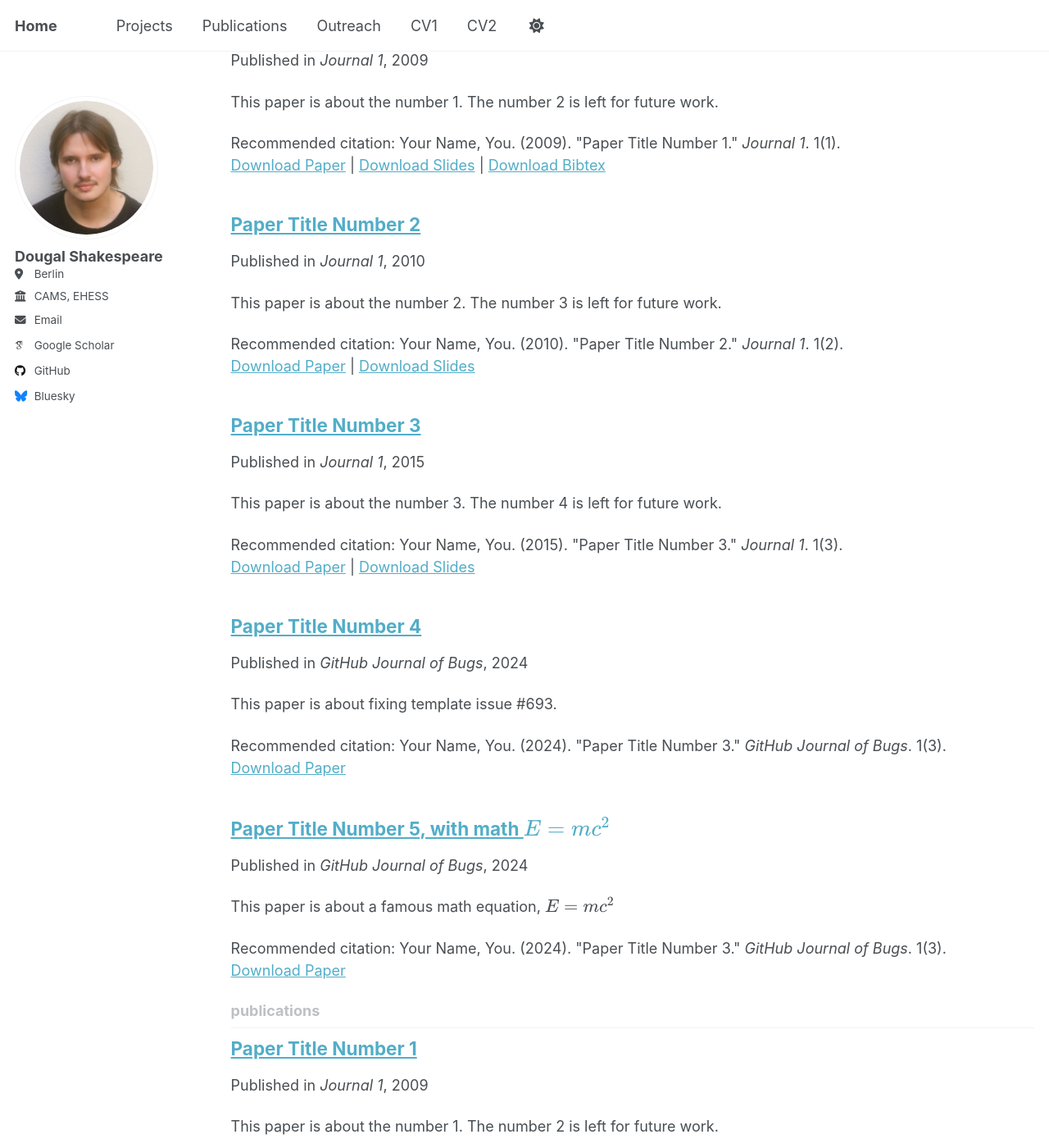
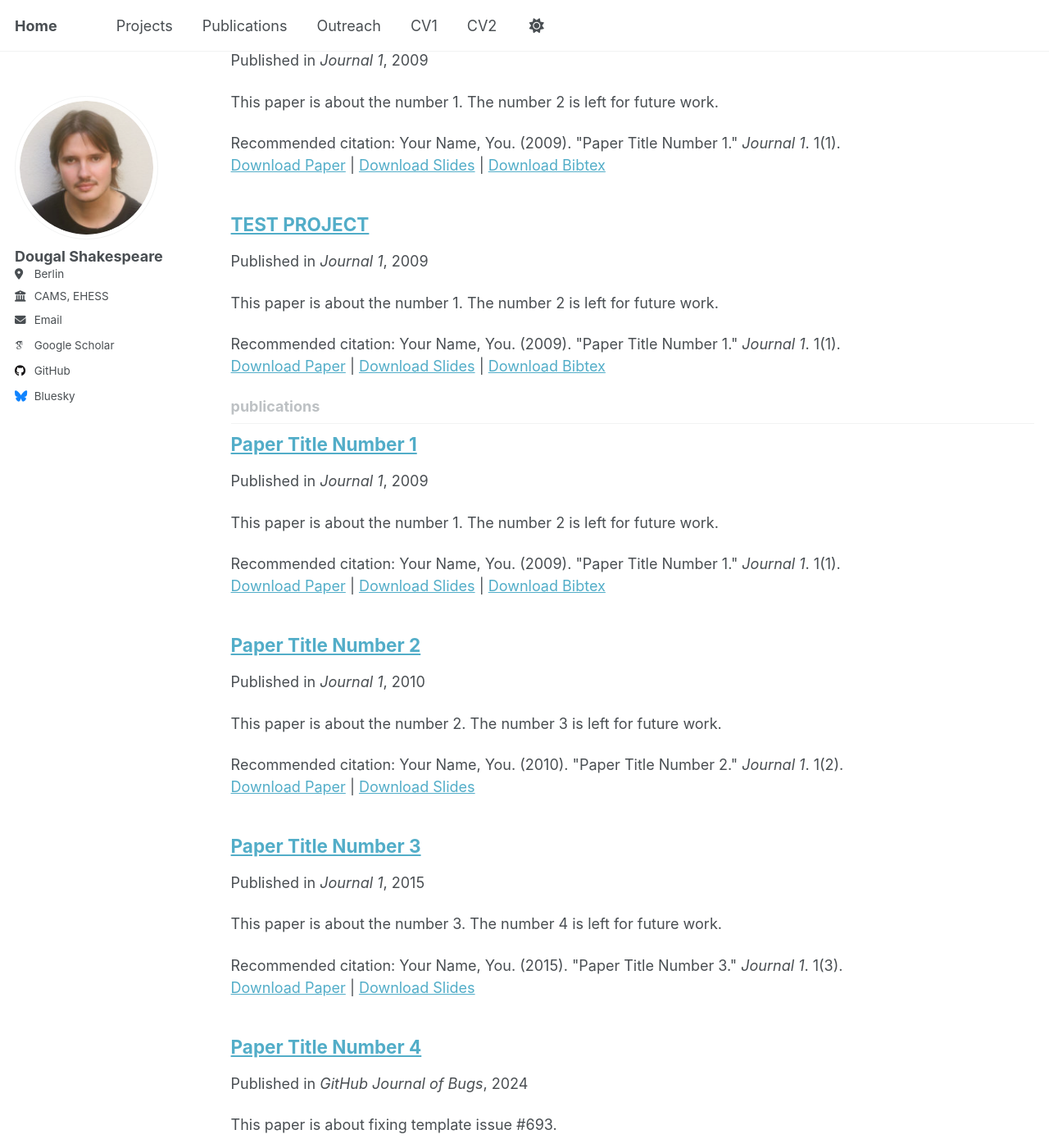
Before and after one commit to deshiiii/deshiiii.github.io, a Jekyll site: the page built from _pages/collection-archive.html, in a window 1280 px wide and 1400 px high, scrolled down 1138 px. Shown: the whole window at 82% size. Built offline with Jekyll 4.4.1, drawn with Linux system fonts in a browser that asks for light colours; some web fonts are replaced; a script that is not in the unit is left out.

Commit message:
reworked md

```diff
--- a/_projects/2010-10-01-paper-title-number-2.md
+++ b/_projects/2010-10-01-paper-title-number-2.md
@@ -1,14 +1,14 @@
 ---
-title: "Paper Title Number 2"
-collection: publications
+title: "TEST PROJECT"
+collection: projects
 category: manuscripts
-permalink: /publication/2010-10-01-paper-title-number-2
-excerpt: 'This paper is about the number 2. The number 3 is left for future work.'
-date: 2010-10-01
+permalink: /projects/2010-10-01-paper-title-number-2
+excerpt: 'This paper is about the number 1. The number 2 is left for future work.'
+date: 2009-10-01
 venue: 'Journal 1'
-slidesurl: 'https://academicpages.github.io/files/slides2.pdf'
-paperurl: 'https://academicpages.github.io/files/paper2.pdf'
-citation: 'Your Name, You. (2010). &quot;Paper Title Number 2.&quot; <i>Journal 1</i>. 1(2).'
+slidesurl: 'https://academicpages.github.io/files/slides1.pdf'
+paperurl: 'https://academicpages.github.io/files/paper1.pdf'
+bibtexurl: 'https://academicpages.github.io/files/bibtex1.bib'
+citation: 'Your Name, You. (2009). &quot;Paper Title Number 1.&quot; <i>Journal 1</i>. 1(1).'
 ---
-
 The contents above will be part of a list of publications, if the user clicks the link for the publication than the contents of section will be rendered as a full page, allowing you to provide more information about the paper for the reader. When publications are displayed as a single page, the contents of the above "citation" field will automatically be included below this section in a smaller font.
--- a/_projects/2015-10-01-paper-title-number-3.md
+++ /dev/null
@@ -1,14 +0,0 @@
----
-title: "Paper Title Number 3"
-collection: publications
-category: manuscripts
-permalink: /publication/2015-10-01-paper-title-number-3
-excerpt: 'This paper is about the number 3. The number 4 is left for future work.'
-date: 2015-10-01
-venue: 'Journal 1'
-slidesurl: 'https://academicpages.github.io/files/slides3.pdf'
-paperurl: 'https://academicpages.github.io/files/paper3.pdf'
-citation: 'Your Name, You. (2015). &quot;Paper Title Number 3.&quot; <i>Journal 1</i>. 1(3).'
----
-
-The contents above will be part of a list of publications, if the user clicks the link for the publication than the contents of section will be rendered as a full page, allowing you to provide more information about the paper for the reader. When publications are displayed as a single page, the contents of the above "citation" field will automatically be included below this section in a smaller font.
--- a/_projects/2025-06-08-paper-title-number-5.md
+++ /dev/null
@@ -1,13 +0,0 @@
----
-title: "Paper Title Number 5, with math $$E=mc^2$$"
-collection: publications
-category: conferences
-permalink: /publication/2024-02-17-paper-title-number-4
-excerpt: 'This paper is about a famous math equation, $$E=mc^2$$'
-date: 2024-02-17
-venue: 'GitHub Journal of Bugs'
-paperurl: 'https://academicpages.github.io/files/paper3.pdf'
-citation: 'Your Name, You. (2024). &quot;Paper Title Number 3.&quot; <i>GitHub Journal of Bugs</i>. 1(3).'
----
-
-Using [MathJax](https://www.mathjax.org/) in the description is supported - $$E=mc^2$$ - however, the use must be mindful that the default delimiters are `$$...$$` and `\\[...\\]` which differs from the `$...$` that is typically expected.
```
Also changed, not shown: _projects/2009-10-01-paper-title-number-1.md (+2 -2 lines), _projects/2024-02-17-paper-title-number-4.md (deleted, +0 -13 lines).
